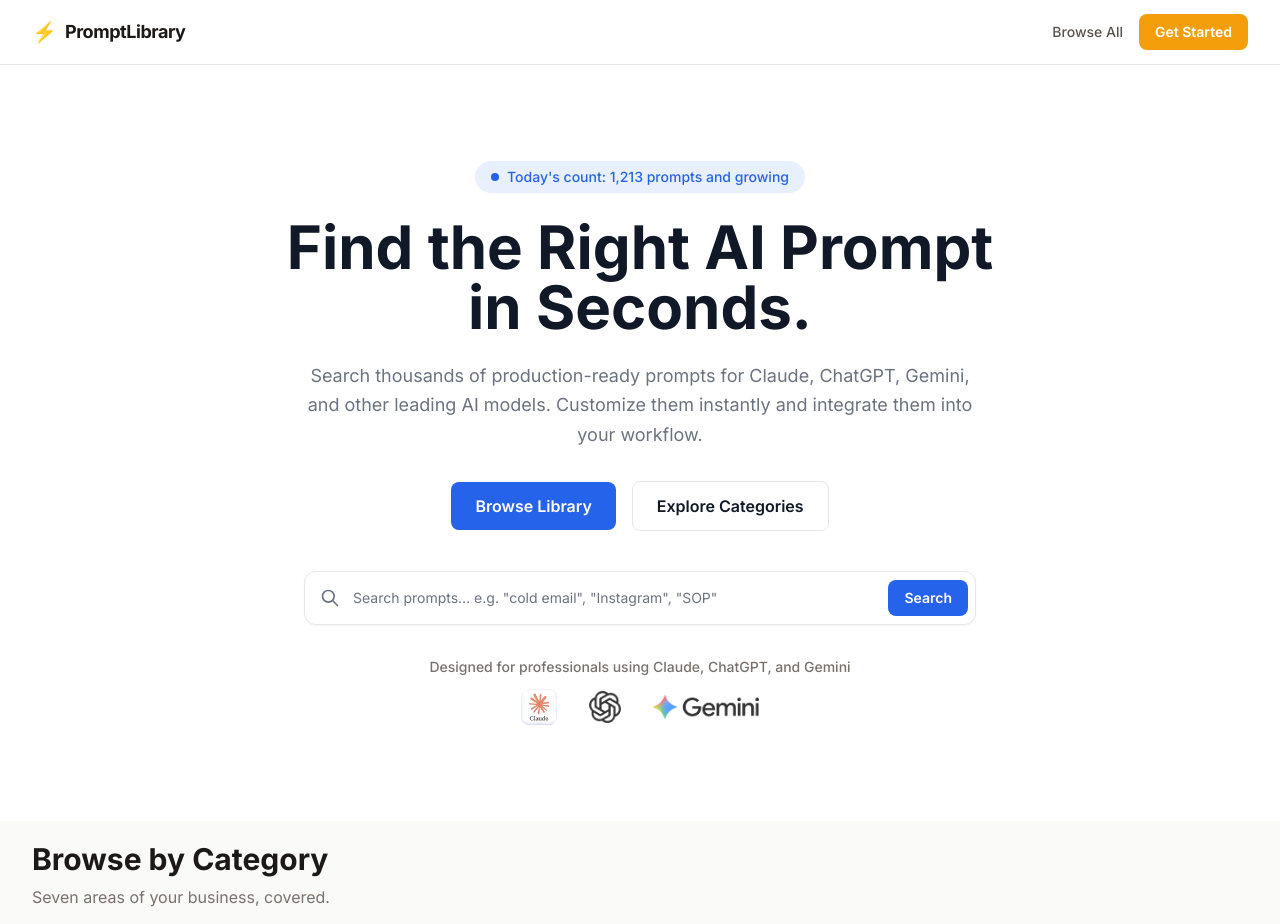
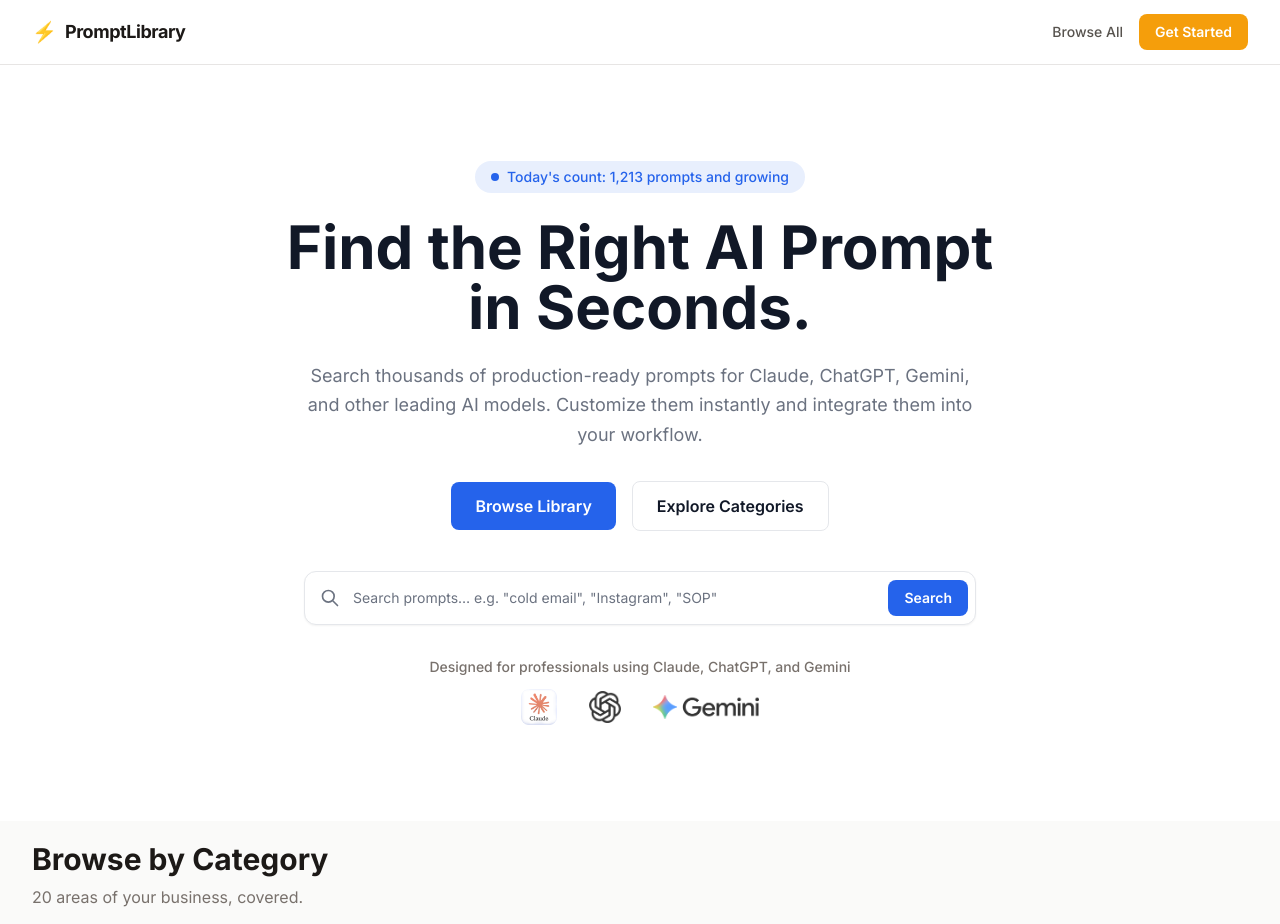
Before and after one commit to tommytoyou/prompt-library, a Next.js app: page / in a window 1280 px wide. Shown: the top 924 px of the page. Built offline with nearby package versions, Linux system fonts and the light colour scheme; no server answers.

Commit message:
make browse by category count dynamic

```diff
--- a/app/page.tsx
+++ b/app/page.tsx
@@ -83,7 +83,7 @@
             <h2 className="text-2xl sm:text-3xl font-bold text-stone-900 mb-2">
               Browse by Category
             </h2>
-            <p className="text-stone-500">Seven areas of your business, covered.</p>
+            <p className="text-stone-500">{categories.length} areas of your business, covered.</p>
           </div>
           <div className="grid grid-cols-2 sm:grid-cols-3 lg:grid-cols-4 gap-4">
             {categories.map((cat) => {
```
